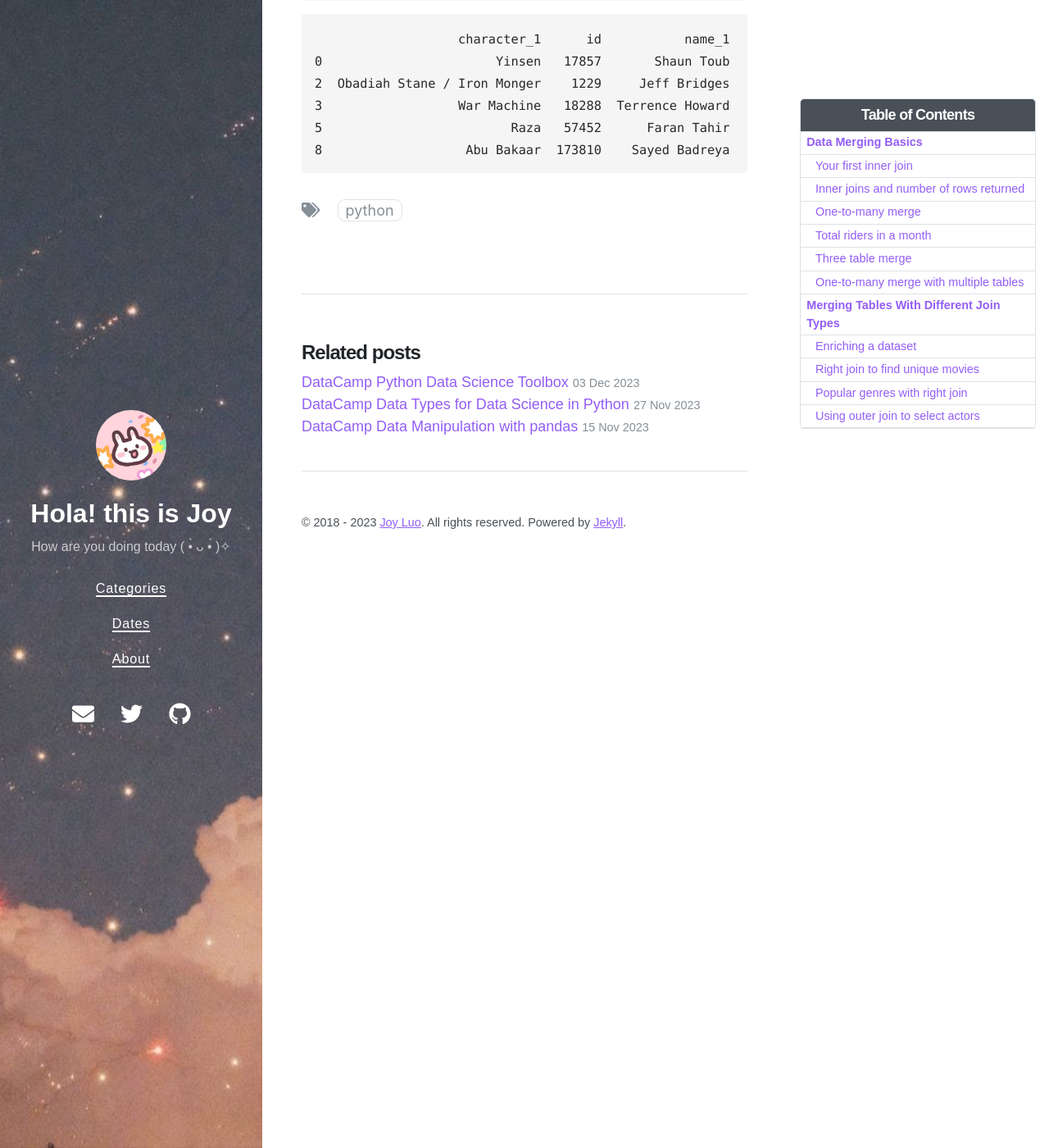
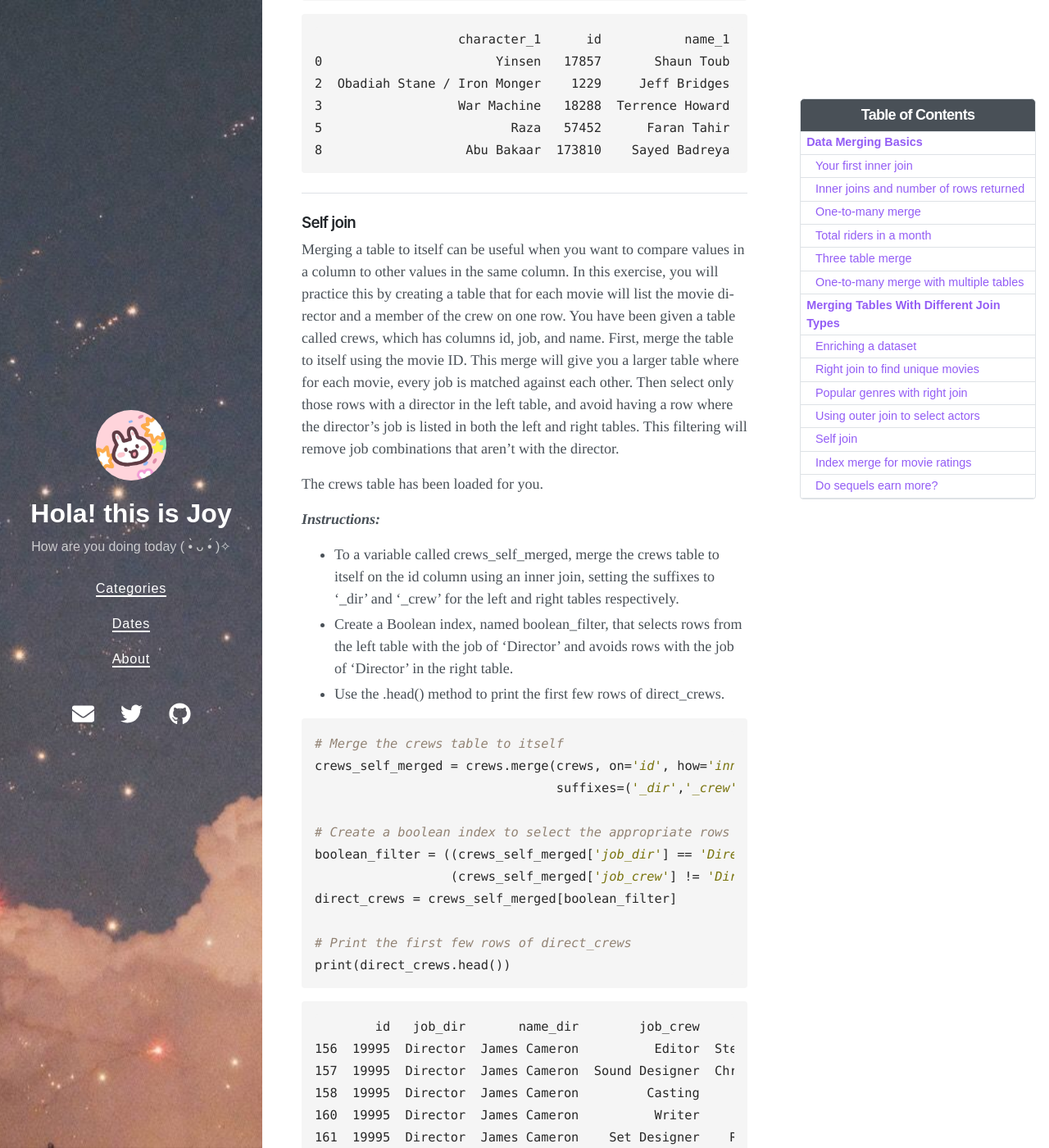
Before and after one commit to Joy3Luo/mathnotes, a Jekyll site: the page built from _posts/2023-12-04-DataCampJoiningData.md, in a window 1280 px wide and 1400 px high, scrolled down 15322 px. Shown: the whole window at 82% size. Built offline with Jekyll 4.4.1, drawn with Linux system fonts in a browser that asks for light colours; nearby versions of some CDN libraries; some of the changed text lies outside the part shown.

Commit message:
Update 2023-12-04-DataCampJoiningData.md

````diff
--- a/_posts/2023-12-04-DataCampJoiningData.md
+++ b/_posts/2023-12-04-DataCampJoiningData.md
@@ -495,3 +495,81 @@
 5                         Raza   57452      Faran Tahir         NaN    NaN
 8                   Abu Bakaar  173810    Sayed Badreya         NaN    NaN
 ```
+---
+### Self join
+
+Merging a table to itself can be useful when you want to compare values in a column to other values in the same column. In this exercise, you will practice this by creating a table that for each movie will list the movie director and a member of the crew on one row. You have been given a table called crews, which has columns id, job, and name. First, merge the table to itself using the movie ID. This merge will give you a larger table where for each movie, every job is matched against each other. Then select only those rows with a director in the left table, and avoid having a row where the director's job is listed in both the left and right tables. This filtering will remove job combinations that aren't with the director.
+
+The crews table has been loaded for you.
+
+**_Instructions:_**
+* To a variable called crews_self_merged, merge the crews table to itself on the id column using an inner join, setting the suffixes to '_dir' and '_crew' for the left and right tables respectively.
+* Create a Boolean index, named boolean_filter, that selects rows from the left table with the job of 'Director' and avoids rows with the job of 'Director' in the right table.
+* Use the .head() method to print the first few rows of direct_crews.
+
+```py
+# Merge the crews table to itself
+crews_self_merged = crews.merge(crews, on='id', how='inner',
+                                suffixes=('_dir','_crew'))
+
+# Create a boolean index to select the appropriate rows
+boolean_filter = ((crews_self_merged['job_dir'] == 'Director') &
+                  (crews_self_merged['job_crew'] != 'Director'))
+direct_crews = crews_self_merged[boolean_filter]
+
+# Print the first few rows of direct_crews
+print(direct_crews.head())
+```
+```
+        id   job_dir       name_dir        job_crew          name_crew
+156  19995  Director  James Cameron          Editor  Stephen E. Rivkin
+157  19995  Director  James Cameron  Sound Designer  Christopher Boyes
+158  19995  Director  James Cameron         Casting          Mali Finn
+160  19995  Director  James Cameron          Writer      James Cameron
+161  19995  Director  James Cameron    Set Designer    Richard F. Mays
+```
+---
+### Index merge for movie ratings
+
+To practice merging on indexes, you will merge movies and a table called ratings that holds info about movie ratings. Make sure your merge returns all of the rows from the movies table and not all the rows of ratings table need to be included in the result.
+
+The movies and ratings tables have been loaded for you.
+
+**_Instructions:_**
+* Merge movies and ratings on the index and save to a variable called movies_ratings, ensuring that all of the rows from the movies table are returned.
+
+```py
+# Merge to the movies table the ratings table on the index
+movies_ratings = movies.merge(ratings, on = 'id', how = 'left')
+
+# Print the first few rows of movies_ratings
+print(movies_ratings.head())
+```
+```
+                      title  popularity release_date  vote_average  vote_count
+id
+257            Oliver Twist      20.416   2005-09-23           6.7       274.0
+14290  Better Luck Tomorrow       3.877   2002-01-12           6.5        27.0
+38365             Grown Ups      38.864   2010-06-24           6.0      1705.0
+9672               Infamous       3.681   2006-11-16           6.4        60.0
+12819       Alpha and Omega      12.301   2010-09-17           5.3       124.0
+```
+---
+### Do sequels earn more?
+
+It is time to put together many of the aspects that you have learned in this chapter. In this exercise, you'll find out which movie sequels earned the most compared to the original movie. To answer this question, you will merge a modified version of the sequels and financials tables where their index is the movie ID. You will need to choose a merge type that will return all of the rows from the sequels table and not all the rows of financials table need to be included in the result. From there, you will join the resulting table to itself so that you can compare the revenue values of the original movie to the sequel. Next, you will calculate the difference between the two revenues and sort the resulting dataset.
+
+The sequels and financials tables have been provided.
+
+**_Instructions:_**
+* With the sequels table on the left, merge to it the financials table on index named id, ensuring that all the rows from the sequels are returned and some rows from the other table may not be returned, Save the results to sequels_fin.
+* Merge the sequels_fin table to itself with an inner join, where the left and right tables merge on sequel and id respectively with suffixes equal to ('_org','_seq'), saving to orig_seq.
+* Select the title_org, title_seq, and diff columns of orig_seq and save this as titles_diff.
+*
+
+```py
+
+```
+```
+
+```
````
